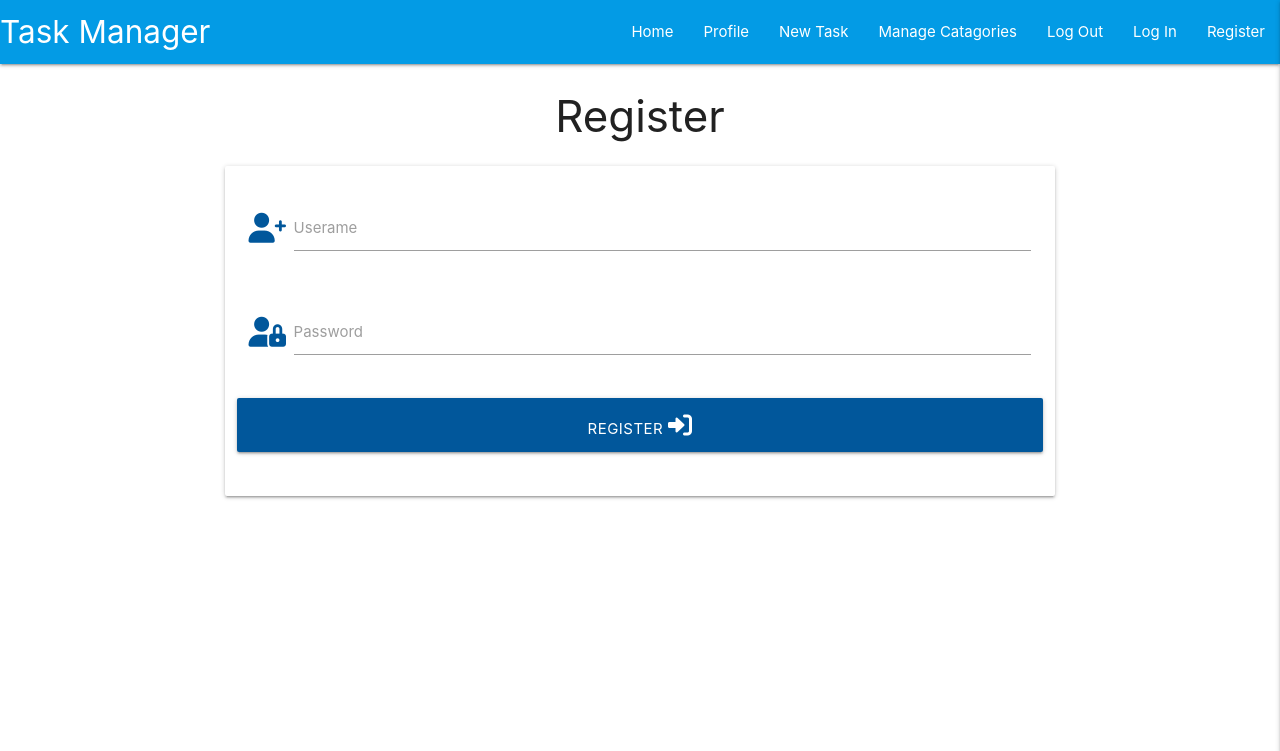
After one commit to BesnikShala/flask-task-manager-project, a Flask app: page /register in a window 1280 px wide. The commit adds this page. Shown: the top 751 px of the page. Run offline with Flask 2, Linux system fonts and the light colour scheme; some libraries are stand-ins or nearby versions.

Commit message:
Add register template

```diff
--- a/app.py
+++ b/app.py
@@ -4,6 +4,7 @@ from flask import (
     redirect, request, session, url_for)
 from flask_pymongo import PyMongo
 from bson.objectid import ObjectId
+from werkzeug.security import generate_password_hash, check_password_hash
 if os.path.exists("env.py"):
     import env
 
@@ -23,6 +24,10 @@ def get_tasks():
     tasks = mongo.db.tasks.find()
     return render_template("tasks.html", tasks=tasks)
 
+@app.route("/register", methods=["GET", "POST"])
+def register():
+    return render_template("register.html")
+
 
 if __name__ == "__main__":
     app.run(host=os.environ.get("IP"),
--- a/templates/base.html
+++ b/templates/base.html
@@ -23,13 +23,13 @@
                 <a href="{{ url_for('get_tasks') }}" class="brand-logo">Task Manager</a>
                 <a href="#" data-target="mobile-demo" class="sidenav-trigger right"><i class="fas fa-bars"></i></a>
                 <ul class="right hide-on-med-and-down">
-                    <li><a href="#">Home</a></li>
+                    <li><a href="{{ url_for('get_tasks') }}">Home</a></li>
                     <li><a href="#">Profile</a></li>
                     <li><a href="#">New Task</a></li>
                     <li><a href="#">Manage Catagories</a></li>
                     <li><a href="#">Log Out</a></li>
                     <li><a href="#">Log In</a></li>
-                    <li><a href="#">Register</a></li>
+                    <li><a href="{{ url_for('register') }}">Register</a></li>
 
                 </ul>
             </div>
@@ -43,11 +43,11 @@
             <li><a href="#">Manage Catagories</a></li>
             <li><a href="#">Log Out</a></li>
             <li><a href="#">Log In</a></li>
-            <li><a href="#">Register</a></li>
+            <li><a href="{{ url_for('register') }}">Register</a></li>
         </ul>
     </header>
 
-    <h1>I'm part of the base template!</h1>
+
     {% block content %}
     {% endblock %}
 
--- /dev/null
+++ b/templates/register.html
@@ -0,0 +1,35 @@
+{% extends "base.html" %}
+{% block content %}
+
+<h3 class="center-align">Register</h3>
+
+<div class="row">
+    <form class="col s12 m8 offset-m2" method="POST" action="{{ url_for('register') }}">
+        <div class="card-panel">
+            <!-- username -->
+            <div class="row">
+                <div class="input-field col s12">
+                    <i class="fas fa-user-plus prefix light-blue-text text-darken-4"></i>
+                    <input id="username" name="username" type="text" class="validate">
+                    <label for="username">Userame</label>
+                </div>
+            </div>
+            <!-- password -->
+            <div class="row">
+                <div class="input-field col s12">
+                    <i class="fas fa-user-lock prefix light-blue-text text-darken-4"></i>
+                    <input id="password" name="password" type="password" class="validate">
+                    <label for="password">Password</label>
+                </div>
+            </div>
+            <!-- register -->
+            <div class="row">
+                <button type="submit" class="col s12 btn-large light-blue darken-4 text-shadow">
+                    Register <i class="fas fa-sign-in-alt"></i>
+                </button>
+            </div>
+        </div>
+    </form>
+</div>
+
+{% endblock %}
--- a/templates/tasks.html
+++ b/templates/tasks.html
@@ -1,7 +1,5 @@
 {% extends "base.html" %}
 {% block content %}
-
-    <h2>I'm extending the base template!</h2>
 
     {% for task in tasks %}
         {{ task.task_name }}<br>
```
